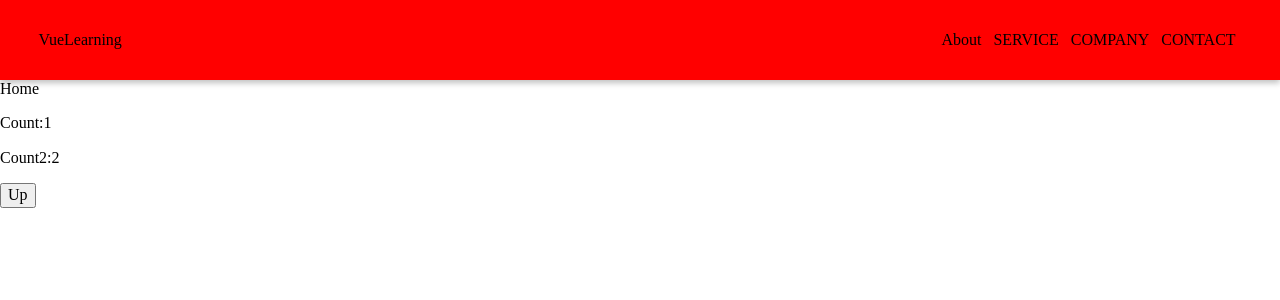
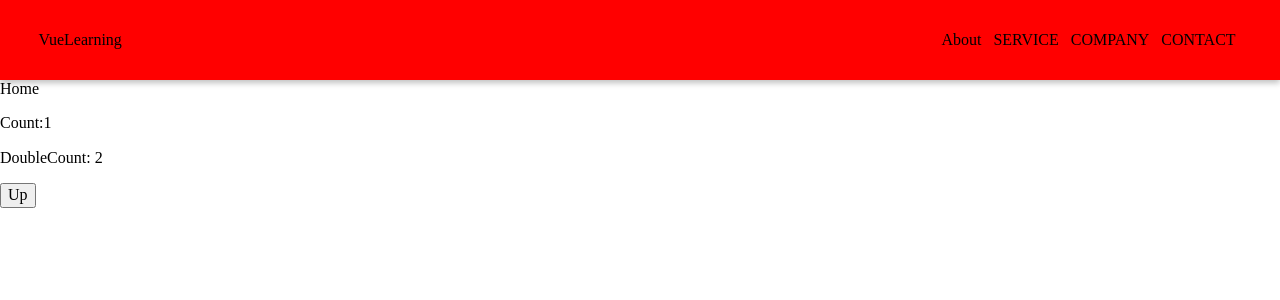
Before and after one commit to nakashimashin/vue-learning, a Vue app: page / in a window 1280 px wide. Shown: the top 300 px of the page. Built offline with nearby package versions, Linux system fonts and the light colour scheme.

Commit message:
gettersの設定

```diff
--- a/src/pages/Home.vue
+++ b/src/pages/Home.vue
@@ -7,7 +7,7 @@ const counter = useStoreCounter();
   <div>
     <div>Home</div>
     <p>Count:{{ counter.count }}</p>
-    <p>Count2:{{ counter.count2 }}</p>
+    <p>DoubleCount: {{ counter.doubleCount }}</p>
     <button @click="counter.increment()">Up</button>
   </div>
 </template>
--- a/src/stores/counter.js
+++ b/src/stores/counter.js
@@ -8,6 +8,11 @@ export const useStoreCounter = defineStore('counter', {
             name: 'John Doe',
         },
     }),
+    getters: {
+        doubleCount(state) {
+            return state.count*2;
+        },
+    },
     actions: {
         increment() {
             this.count++;
```
